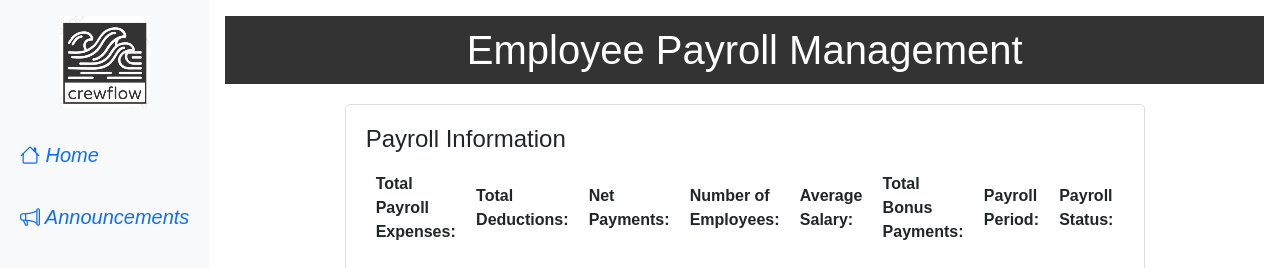
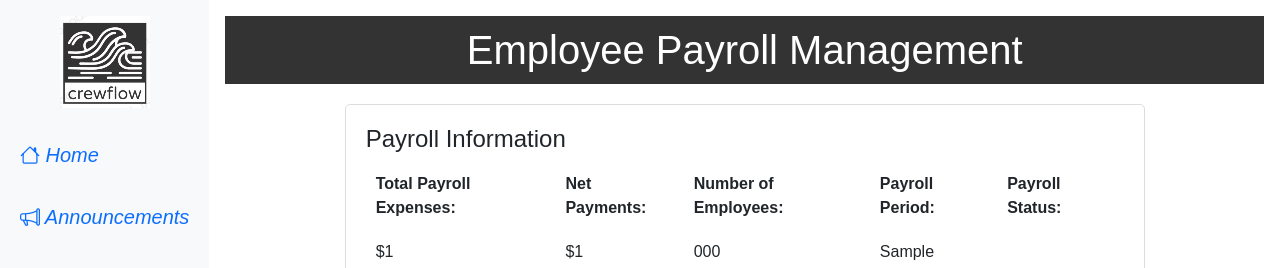
Before and after one commit to woodymorrice/crewflow, a Django app: template main/templates/main/payroll.html in a window 1280 px wide. Shown: the top 268 px of the page. Run offline with Django 3.2, Linux system fonts and the light colour scheme; the template is opened without the code that fills it: most values are stand-ins (such as "Sample title", 1, 10 or a date in 2020); some libraries are stand-ins or nearby versions.

Commit message:
modified payroll method using database

```diff
--- a/main/templates/main/payroll.html
+++ b/main/templates/main/payroll.html
@@ -73,21 +73,15 @@
             <table>
                 <tr>
                     <th>Total Payroll Expenses:</th>
-                    <th>Total Deductions:</th>
                     <th>Net Payments:</th>
                     <th>Number of Employees:</th>
-                    <th>Average Salary:</th>
-                    <th>Total Bonus Payments:</th>
                     <th>Payroll Period:</th>
                     <th>Payroll Status:</th>
                 </tr>
                 <tr>
                     <td>${{ total_payroll_expenses }}</td>
-                    <td>${{ total_deductions }}</td>
-                    <td>${{ total_net_payments }}</td>
+                    <td>${{ total_payroll_expenses }}</td>
                     <td>{{ number_of_employees }}</td>
-                    <td>${{ average_salary }}</td>
-                    <td>${{ total_bonus_payments }}</td>
                     <td>{{ payroll_period }}</td>
                     <td>
                         <span class="status">
@@ -105,7 +99,7 @@
 
         <section>
             <h2>Payroll Analysis</h2>
-            <canvas id="payrollChart"></canvas> <!-- Add charts here using JavaScript or external libraries -->
+            <canvas id="payrollChart"></canvas>
         </section>
     </main>
 </body>
--- a/requirements.txt
+++ b/requirements.txt
@@ -14,7 +14,6 @@ django-extensions==3.2.3
 django-staticfiles==1.2.1
 gunicorn==21.2.0
 idna==3.4
-numpy==1.26.1
 packaging==23.2
 psycopg2-binary==2.9.9
 python-dateutil==2.8.2
```
Also changed, not shown: main/views.py (+5 -37 lines).
